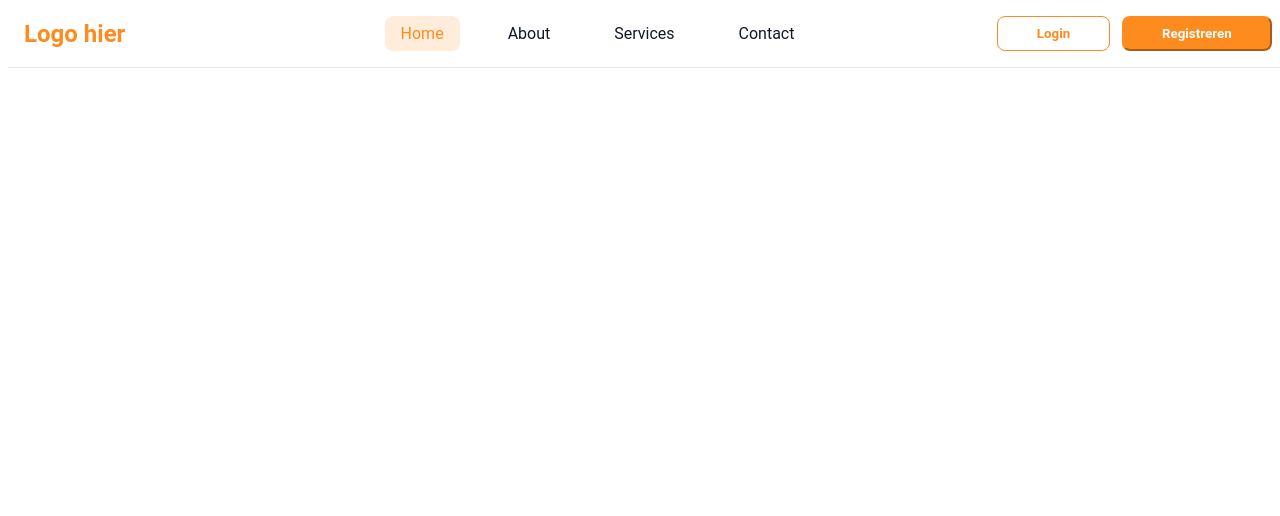
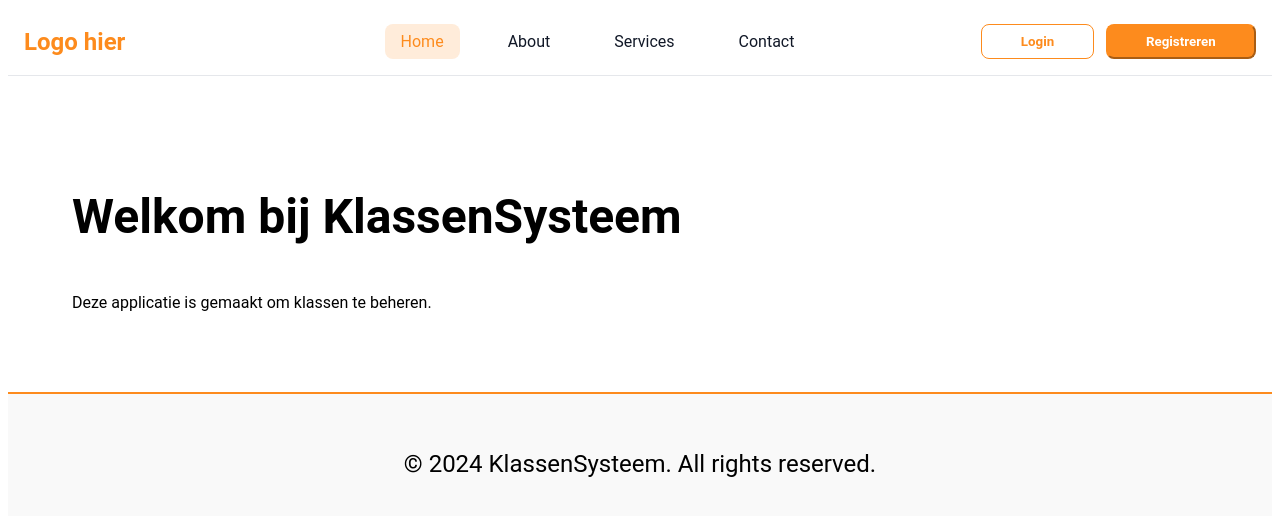
Before and after one commit to morrisvdbeek/KlassenSysteem, a Vue app in the folder KlassenSysteem/klassensysteem.client/: page / in a window 1280 px wide. Shown: the top 516 px of the page. Built offline with nearby package versions, Linux system fonts and the light colour scheme.

Commit message:
Basic template for landing page with footer

```diff
--- a/KlassenSysteem/klassensysteem.client/src/app/main/views/App.vue
+++ b/KlassenSysteem/klassensysteem.client/src/app/main/views/App.vue
@@ -1,7 +1,18 @@
 <script setup lang="ts">
-import navBar from "@/shared/components/nav-balk.vue";
+    import "@/assets/css/main.css";
+    import NavBar from "@/shared/components/nav-balk.vue";
+    import Footer from "@/shared/components/footer.vue";
 </script>
 
 <template>
-  <navBar />
+    <NavBar />
+
+    <section>
+        <article>
+            <h1>Welkom bij KlassenSysteem</h1>
+            <p>Deze applicatie is gemaakt om klassen te beheren.</p>
+        </article>
+    </section>
+
+    <Footer />
 </template>
--- a/KlassenSysteem/klassensysteem.client/src/assets/css/main.css
+++ b/KlassenSysteem/klassensysteem.client/src/assets/css/main.css
@@ -14,10 +14,8 @@ span {
 
 .navbar {
   background-color: white;
-  position: fixed;
   width: 100%;
   top: 0;
-  z-index: 20;
   border-bottom: 1px solid #e5e7eb;
 }
 
@@ -152,3 +150,24 @@ span {
   width: 1.25rem;
   height: 1.25rem;
 }
+
+/**/
+section {
+    padding: 2em;
+}
+
+article {
+    padding: 2em;
+}
+
+footer {
+    text-align: center;
+    padding: 2em;
+    background-color: #f9f9f9;
+    border-top: 2px solid #fd8b1d;
+}
+
+footer > p {
+    color: black;
+    font-size: 1.5rem;
+}
--- /dev/null
+++ b/KlassenSysteem/klassensysteem.client/src/shared/components/footer.vue
@@ -0,0 +1,5 @@
+<template>
+    <footer>
+        <p>&copy; 2024 KlassenSysteem. All rights reserved.</p>
+    </footer>
+</template>
--- a/KlassenSysteem/klassensysteem.client/src/shared/components/nav-balk.vue
+++ b/KlassenSysteem/klassensysteem.client/src/shared/components/nav-balk.vue
@@ -1,7 +1,3 @@
-<script setup lang="ts">
-import "@/assets/css/main.css";
-</script>
-
 <template>
   <nav class="navbar">
     <div class="container">
```
